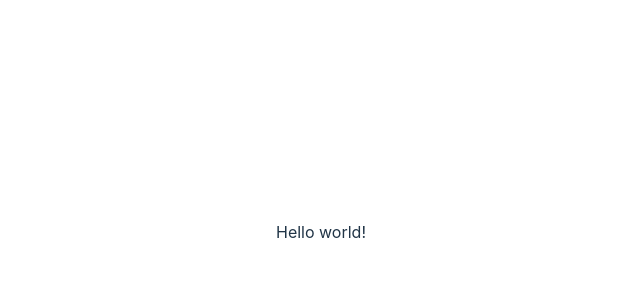
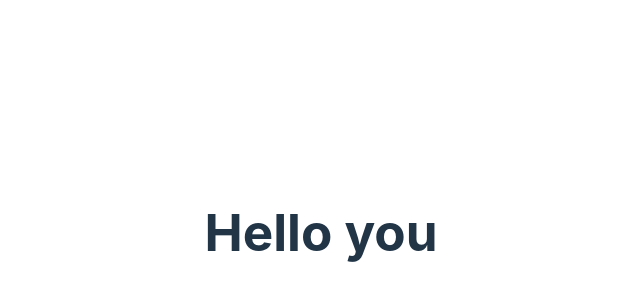
Before and after one commit to nataliegref/ReactProject, a React (Vite) app: page / in a window 1280 px wide. Shown: the part 168-468 px from the top of the page, without its empty margins (319-959 px from the left). Built offline with nearby package versions, Linux system fonts and the light colour scheme.

Commit message:
adding personalizable greeting

```diff
--- /dev/null
+++ b/src/Greeting.jsx
@@ -0,0 +1,6 @@
+function Hello({name}){
+    return <h1>Hello {name} </h1>
+}
+
+
+export default Hello;
--- a/src/main.jsx
+++ b/src/main.jsx
@@ -2,7 +2,10 @@ import React from 'react'
 import ReactDOM from 'react-dom/client'
 import App from './App.jsx'
 import './index.css'
+import Hello from './Greeting.jsx'
 
 ReactDOM.createRoot(document.getElementById('root')).render(
-  'Hello world!'
+  <React.StrictMode>
+    <Hello name={'you'}/>
+    </React.StrictMode>,
 )
```
